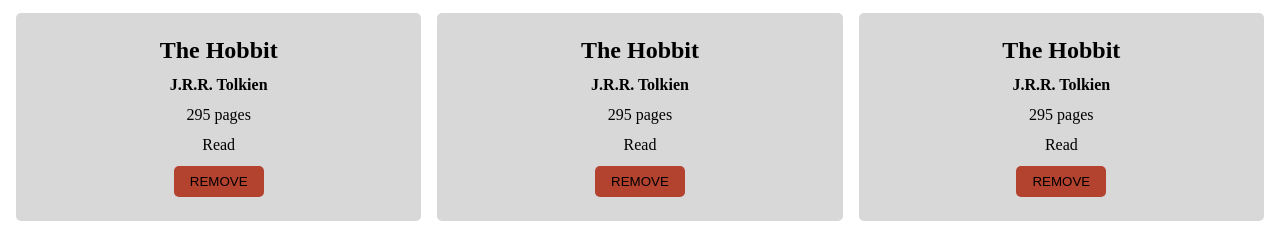
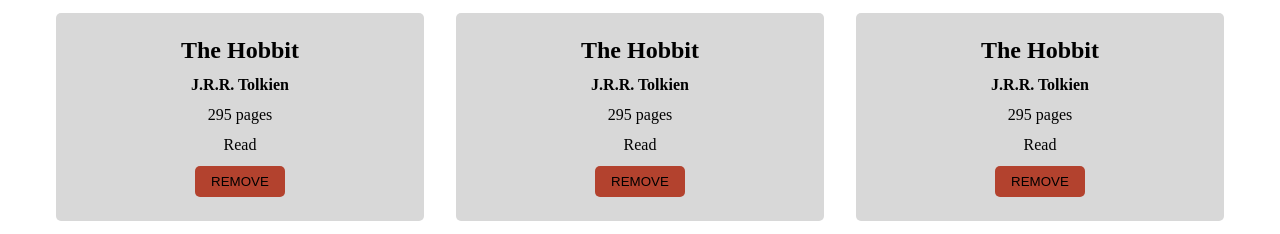
Before and after one commit to Leshis/library, a website with bundled scripts: page index.html in a window 1280 px wide. Shown: the part 40-274 px from the top of the page. Built offline with nearby package versions, Linux system fonts and the light colour scheme.

Commit message:
Fixed library centering

```diff
--- a/style.css
+++ b/style.css
@@ -41,10 +41,11 @@
 }
 
 .library{
+    margin: 0 auto;
+    max-width: 1200px;
     display: grid;
     grid-template-columns: repeat(auto-fill, minmax(350px, 1fr));
-    gap: 1rem;
-    align-items: center;
+    gap: 2rem;
     padding: 1rem;
 }
 
```
